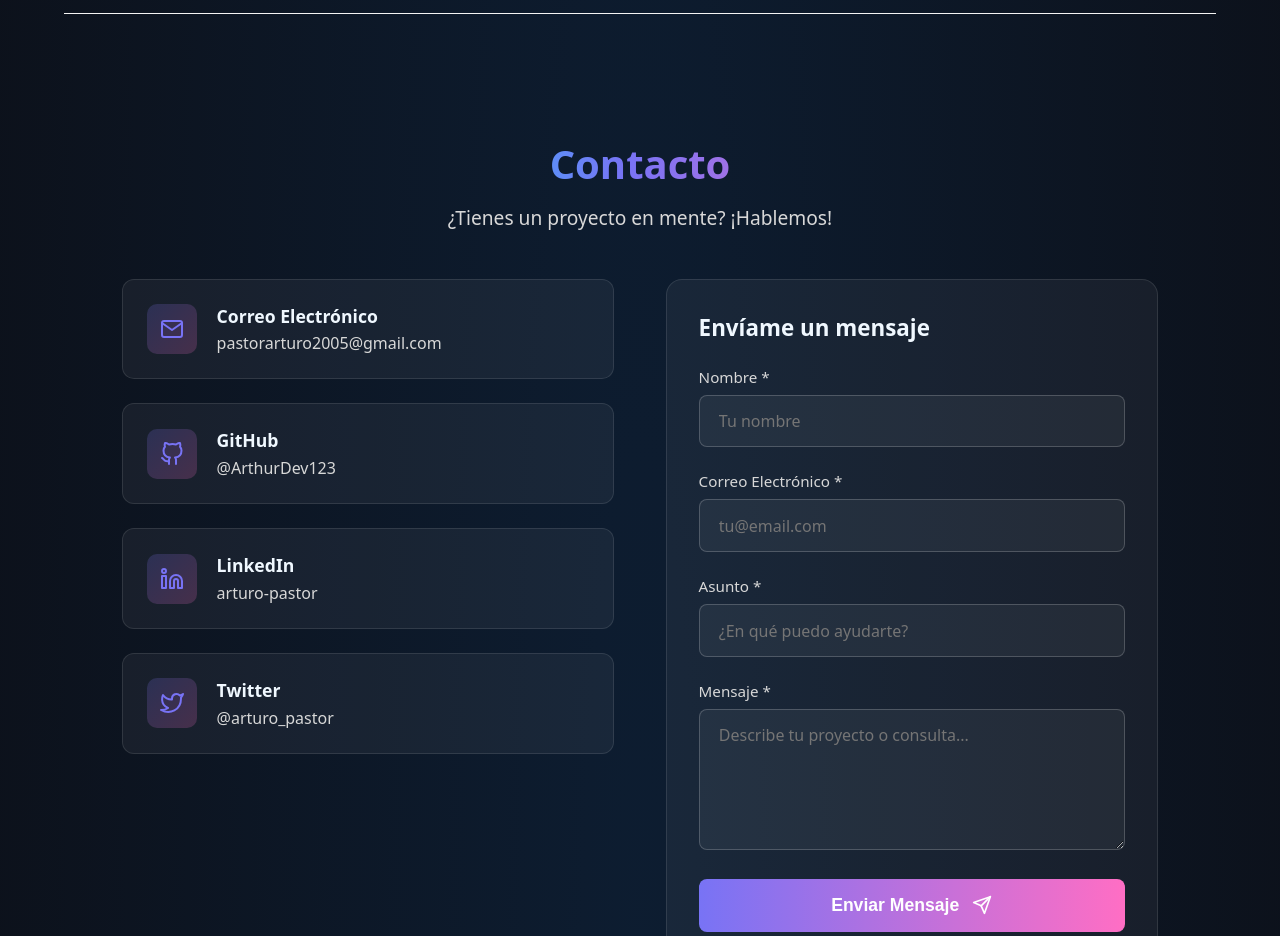
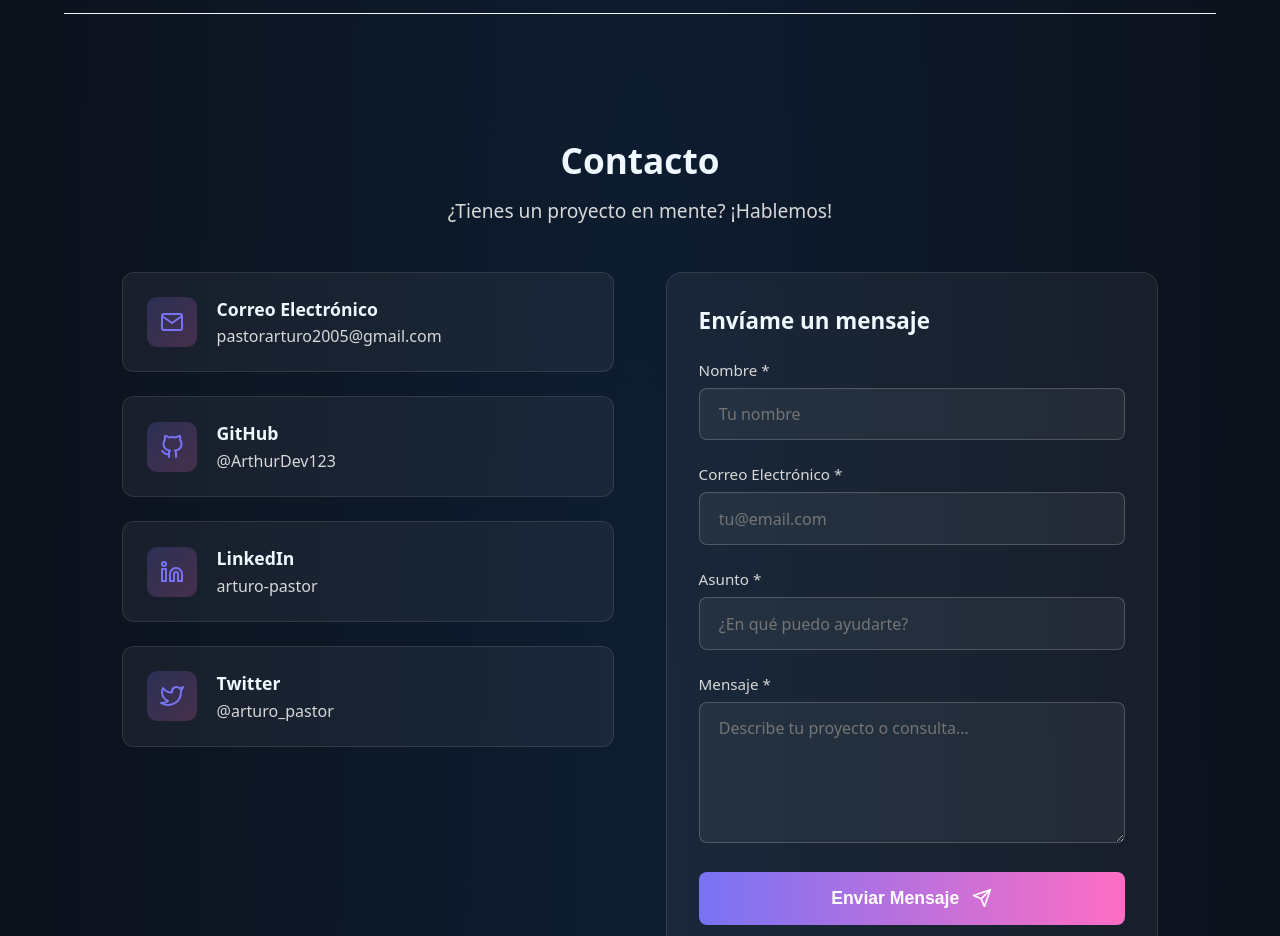
Before and after one commit to ArthurDev123/mi-portfolio, an Astro site: page / in a window 1280 px wide. Shown: the part 5720-6656 px from the top of the page. Built offline with nearby package versions, Linux system fonts and the light colour scheme; Astro itself is replaced by a stand-in of ours.

```diff
--- a/src/components/Contact.astro
+++ b/src/components/Contact.astro
@@ -170,16 +170,6 @@ const {
     text-align: center;
   }
 
-  .contact-header h2 {
-    margin: 0;
-    font-size: clamp(1.6rem, 5vw, 2.5rem);
-    font-weight: bold;
-    background: linear-gradient(270deg, #ff6ec4, #7873f5, #00f0ff);
-    background-size: 400% 400%;
-    -webkit-background-clip: text;
-    -webkit-text-fill-color: transparent;
-    animation: gradientMove 6s ease infinite;
-  }
 
   .contact-header h3 {
     margin: clamp(0.5rem, 1vw, 1rem) 0 0 0;
```
